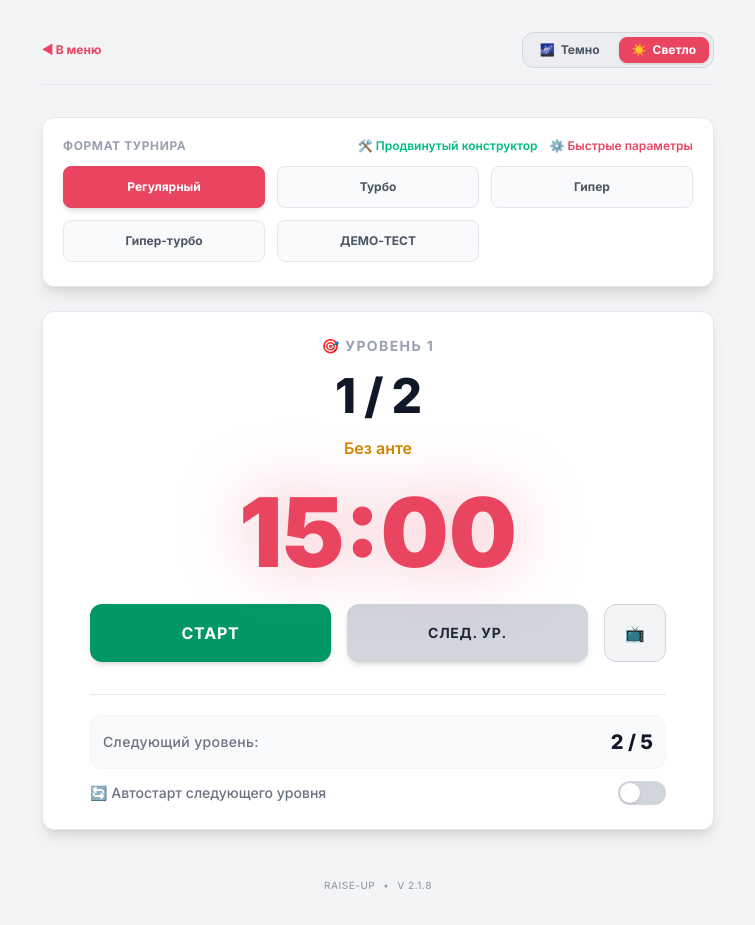
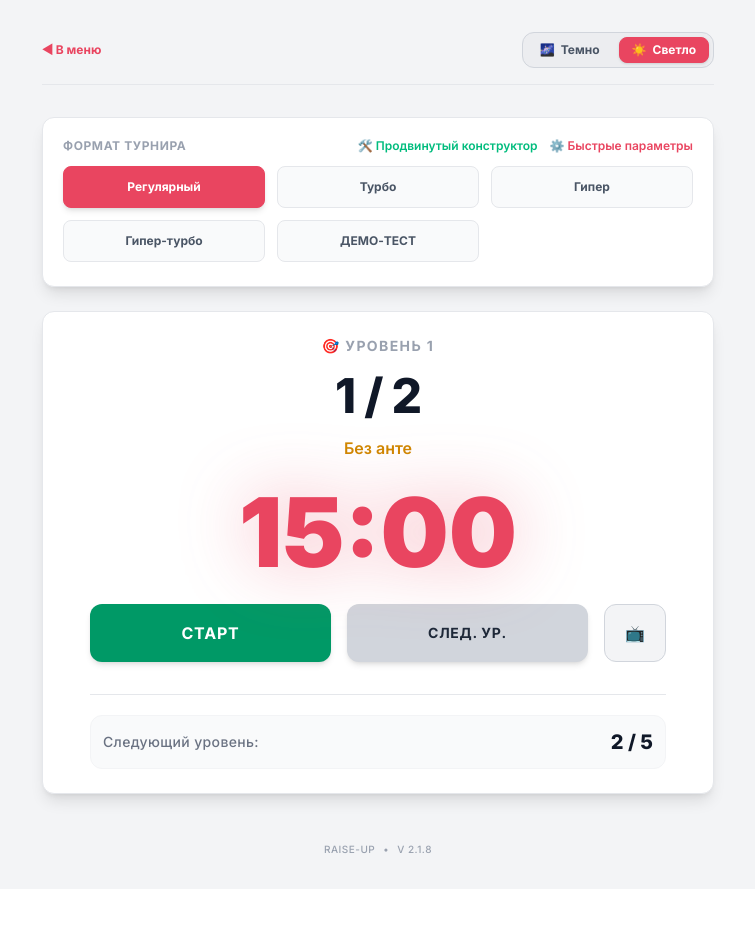
Before and after one commit to superigrooper/raise-up, a Next.js app: page /timer in a window 1280 px wide. Shown: the whole page, without its empty margins (262-1017 px from the left). After the commit the page ends 889 px from the top, so only its background shows below. Built offline with nearby package versions, Linux system fonts and the light colour scheme.

Commit message:
Rm autostart btn

```diff
--- a/src/components/TimerDisplay.tsx
+++ b/src/components/TimerDisplay.tsx
@@ -69,11 +69,11 @@ export function TimerDisplay({
     currentIndex,
     secondsLeft,
     isPaused,
-    autoStart,
+    // autoStart,
     setIsPaused,
     setSecondsLeft,
     nextLevel,
-    setAutoStart,
+    // setAutoStart,
     config,
   } = usePokerStore();
 
@@ -285,38 +285,6 @@ export function TimerDisplay({
           </span>
         </div>
       </div>
-      {/* ── Автостарт ── */}
-      <div
-        className={`
-        flex items-center justify-between w-full
-        ${theater ? "max-w-2xl mt-4" : "max-w-xl mt-3"}`}
-      >
-        <label
-          htmlFor="autoStart"
-          className="
-            text-sm font-medium cursor-pointer select-none
-            text-gray-500 navy:text-slate-400"
-        >
-          🔄 Автостарт следующего уровня
-        </label>
-        <button
-          id="autoStart"
-          role="switch"
-          aria-checked={autoStart}
-          onClick={() => setAutoStart(!autoStart)}
-          className={`
-            relative inline-flex w-12 h-6 rounded-full transition-colors duration-200
-            focus:outline-none cursor-pointer
-            ${autoStart ? "bg-emerald-600" : "bg-gray-300 navy:bg-slate-700"}`}
-        >
-          <span
-            className={`
-            inline-block w-5 h-5 mt-0.5 rounded-full bg-white shadow
-            transform transition-transform duration-200
-            ${autoStart ? "translate-x-6" : "translate-x-0.5"}`}
-          />
-        </button>
-      </div>
     </div>
   );
 }
--- a/src/store/usePokerStore.ts
+++ b/src/store/usePokerStore.ts
@@ -24,11 +24,11 @@ export const usePokerStore = create<PokerState>()(
       currentIndex: 0,
       secondsLeft: 0,
       isPaused: true,
-      autoStart: false,
+      // autoStart: false,
       theme: DEFAULT_THEME,
       _hasHydrated: false,
 
-      setAutoStart: (value) => set({ autoStart: value }),
+      // setAutoStart: (value) => set({ autoStart: value }),
 
       setConfigValue: (key, value) => {
         set((state) => ({
@@ -88,21 +88,14 @@ export const usePokerStore = create<PokerState>()(
               : seconds,
         })),
 
-      /**
-       * auto=false — ручной переход (ставим на паузу)
-       * auto=true  — автопереход по таймеру (продолжаем играть)
-       */
-      nextLevel: (auto = false) => {
-        const { currentIndex, grid, autoStart } = get();
+      nextLevel: () => {
+        const { currentIndex, grid } = get();
         const nextIndex = currentIndex + 1;
 
         if (nextIndex < grid.length) {
           set({
             currentIndex: nextIndex,
             secondsLeft: grid[nextIndex].duration * 60,
-            // Ручной переход → всегда пауза
-            // Автопереход → смотрим на настройку autoStart
-            isPaused: auto ? !autoStart : true,
           });
         } else {
           set({ isPaused: true });
@@ -208,7 +201,7 @@ export const usePokerStore = create<PokerState>()(
         theme: state.theme,
         grid: state.grid,
         isCustomGrid: state.isCustomGrid,
-        autoStart: state.autoStart,
+        // autoStart: state.autoStart,
       }),
 
       // Миграции при смене версии схемы
--- a/src/types/poker.ts
+++ b/src/types/poker.ts
@@ -43,7 +43,7 @@ export interface PokerState {
   currentIndex: number;
   secondsLeft: number;
   isPaused: boolean;
-  autoStart: boolean;
+  // autoStart: boolean;
   theme: Theme;
   _hasHydrated: boolean;
 
@@ -62,7 +62,7 @@ export interface PokerState {
   resetCustomGrid: () => void;
   setTheme: (theme: Theme) => void;
   setHasHydrated: (state: boolean) => void;
-  setAutoStart: (value: boolean) => void;
+  // setAutoStart: (value: boolean) => void;
 }
 
 export interface Navigation {
```
